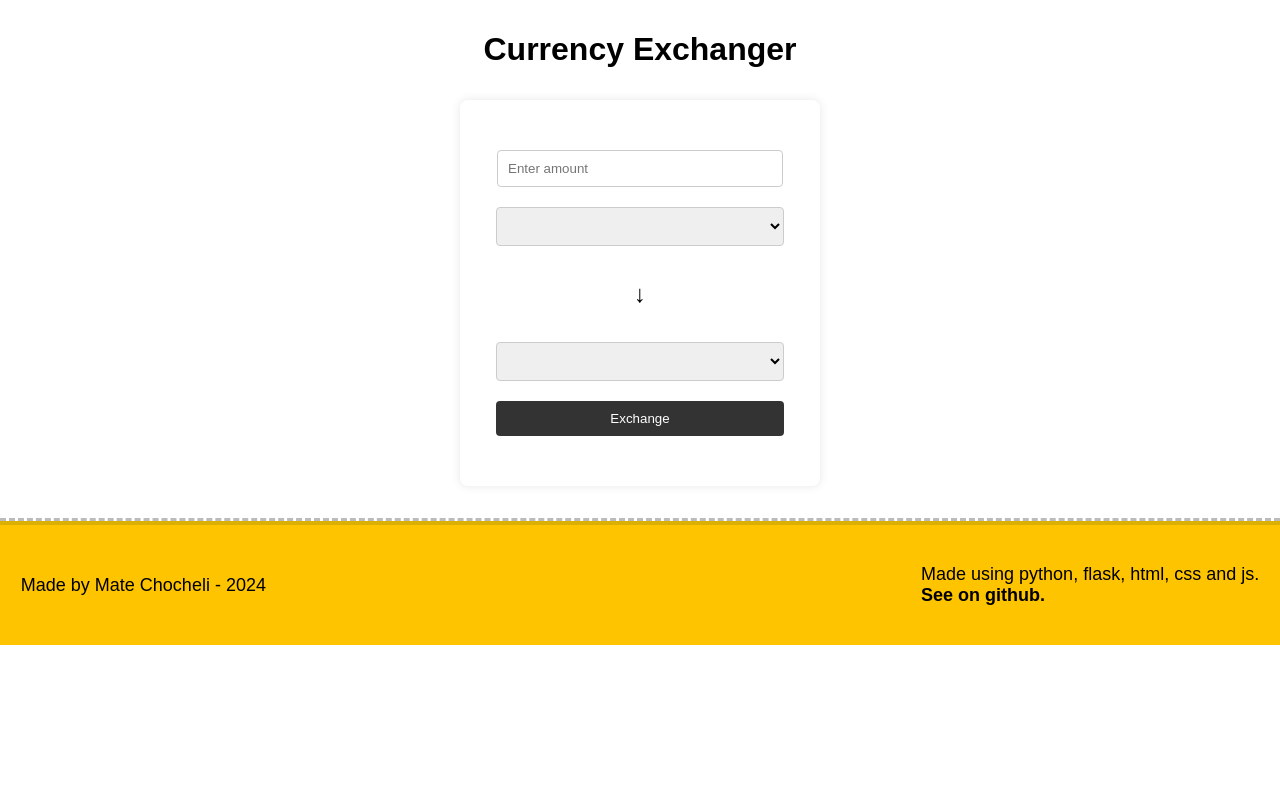
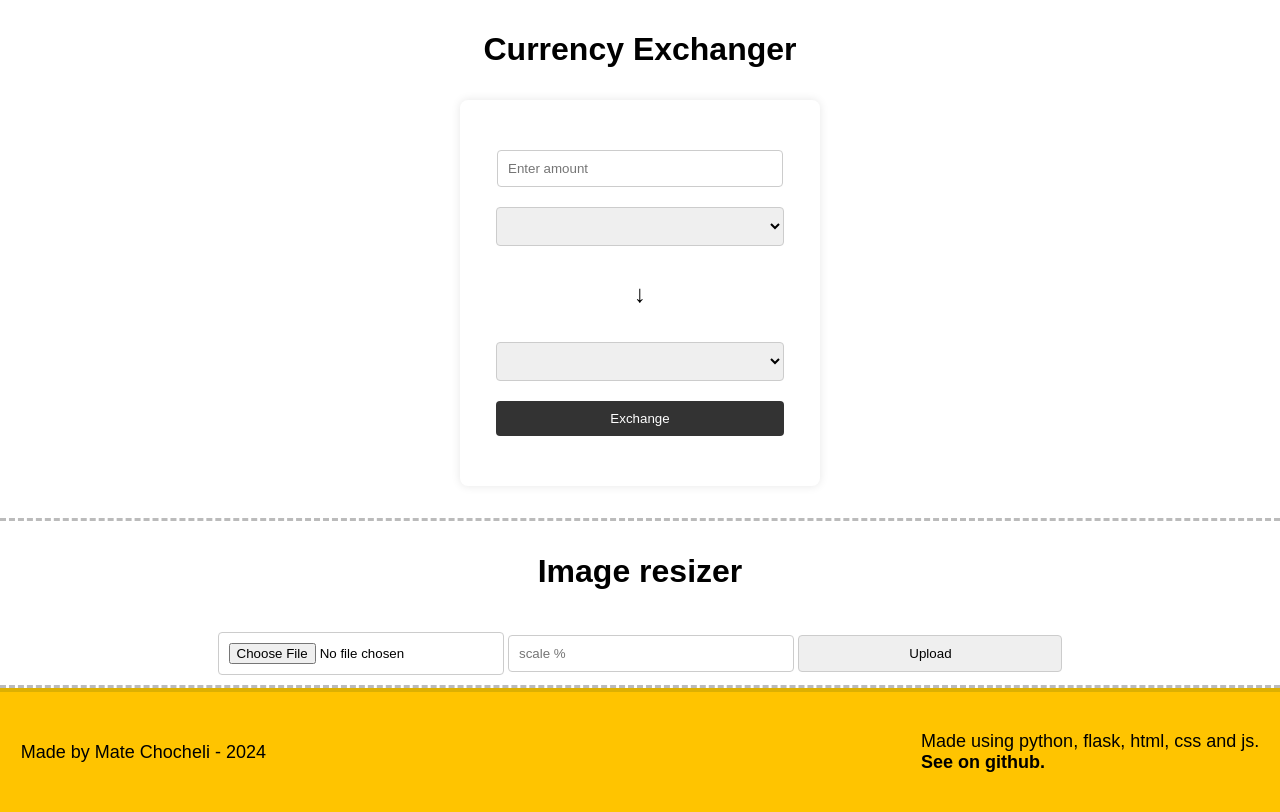
Before and after one commit to matetonny/My-page, a Flask app: page /utilities in a window 1280 px wide. Shown: the part 1125-1937 px from the top of the page. Before the commit the page ends 1770 px from the top, so only its background shows below. Run offline with Flask 3, Linux system fonts and the light colour scheme; lists and menus that the app fills with data are empty.

Commit message:
add image resizer

```diff
--- a/requirements.txt
+++ b/requirements.txt
@@ -1 +1,5 @@
-Flask==3.0.2
+Flask==3.0.3
+gevent==23.9.1
+Pillow==10.1.0
+Pillow==10.3.0
+Werkzeug==3.0.3
--- a/static/styles/utilities.css
+++ b/static/styles/utilities.css
@@ -102,6 +102,10 @@ h3 {
   border: rgb(184, 120, 0) 1px solid;
 }
 
+.orangeBtn:hover {
+  background-color: rgb(198, 128, 0);
+}
+
 .currencyExchangeWrapper {
   display: flex;
   justify-content: center;
--- a/templates/utilities.html
+++ b/templates/utilities.html
@@ -129,6 +129,15 @@
         </div>
         <script src="{{ url_for('static', filename='js/currencyExchange.js') }}"></script>
       </li>
+
+      <li>
+        <h3>Image resizer</h3>
+        <form action="/resize_img" method="post" enctype="multipart/form-data">
+          <input type="file" name="file" />
+          <input type="number" name="scale_factor" placeholder="scale %" />
+          <input type="submit" value="Upload" />
+        </form>
+      </li>
     </ul>
 
     <footer>
--- a/views.py
+++ b/views.py
@@ -1,8 +1,12 @@
-from flask import Blueprint, render_template, request, jsonify, redirect, url_for
-from json import loads, dumps
-
+from flask import Blueprint, render_template, request, flash, redirect, url_for, send_file
+from werkzeug.utils import secure_filename
+from PIL import Image
+from os import remove
 
 views = Blueprint(__name__, 'views')
+
+UPLOAD_FOLDER = '/upload_files'
+ALLOWED_EXTENSIONS = {'png', 'jpg', 'jpeg'}
 
 @views.route('/')
 def root_redirect():
@@ -20,25 +24,45 @@ def projects():
 def utilities():
     return render_template('utilities.html')
 
-# @views.route('/mate_transport_new_acc', methods = ['POST', 'GET'])
-# def create_acc():
-#     if request.method == 'GET':
-#         return redirect(url_for('views.register'))
-#     if request.method == 'POST':
-#         form_data = request.form
+def allowed_file(filename):
+    return '.' in filename and filename.rsplit('.', 1)[1].lower() in ALLOWED_EXTENSIONS
 
-#         with open('accounts.json', 'r') as f:
-#             accounts = loads(f.read())
+def downscale_image(image_path, scale_factor):
+    with Image.open(image_path) as img:
+        new_size = (
+            int(img.width * scale_factor),
+            int(img.height * scale_factor)
+        )
 
-#         if form_data.to_dict()['username'] in accounts:
-#             return render_template('register.html', error='Account already exists')
-#         else:
-#             accounts[form_data.to_dict()['username']] = {
-#                 'password': form_data.to_dict()['password'],
-#                 'mate_coins': 0,
-#             }
+        downscaled_img = img.resize(new_size, Image.Resampling.LANCZOS)
 
-#             with open('accounts.json', 'w') as f:
-#                 f.write(dumps(accounts, indent=2))
+        remove(image_path)
+        downscaled_img.save(image_path)
 
-#         return render_template('mate_transport.html', form_data=form_data)
+def download(filename):
+    sent_file = send_file(filename, as_attachment=True)
+
+    remove(filename)
+
+    return sent_file
+
+@views.route('/resize_img', methods=['POST', 'GET'])
+def resize_img():
+    if request.method == 'GET':
+        return redirect(url_for('views.home'))
+    if request.method == 'POST':
+        if 'file' not in request.files:
+            flash('No file part')
+            return redirect(request.url)
+        file = request.files['file']
+
+        if file.filename == '':
+            flash('No selected file')
+            return redirect(request.url)
+        if file and allowed_file(file.filename):
+            filename = secure_filename(file.filename)
+            file.save(filename)
+
+            downscale_image(filename, int(request.form['scale_factor']) / 100)
+
+            return download(filename)
```
